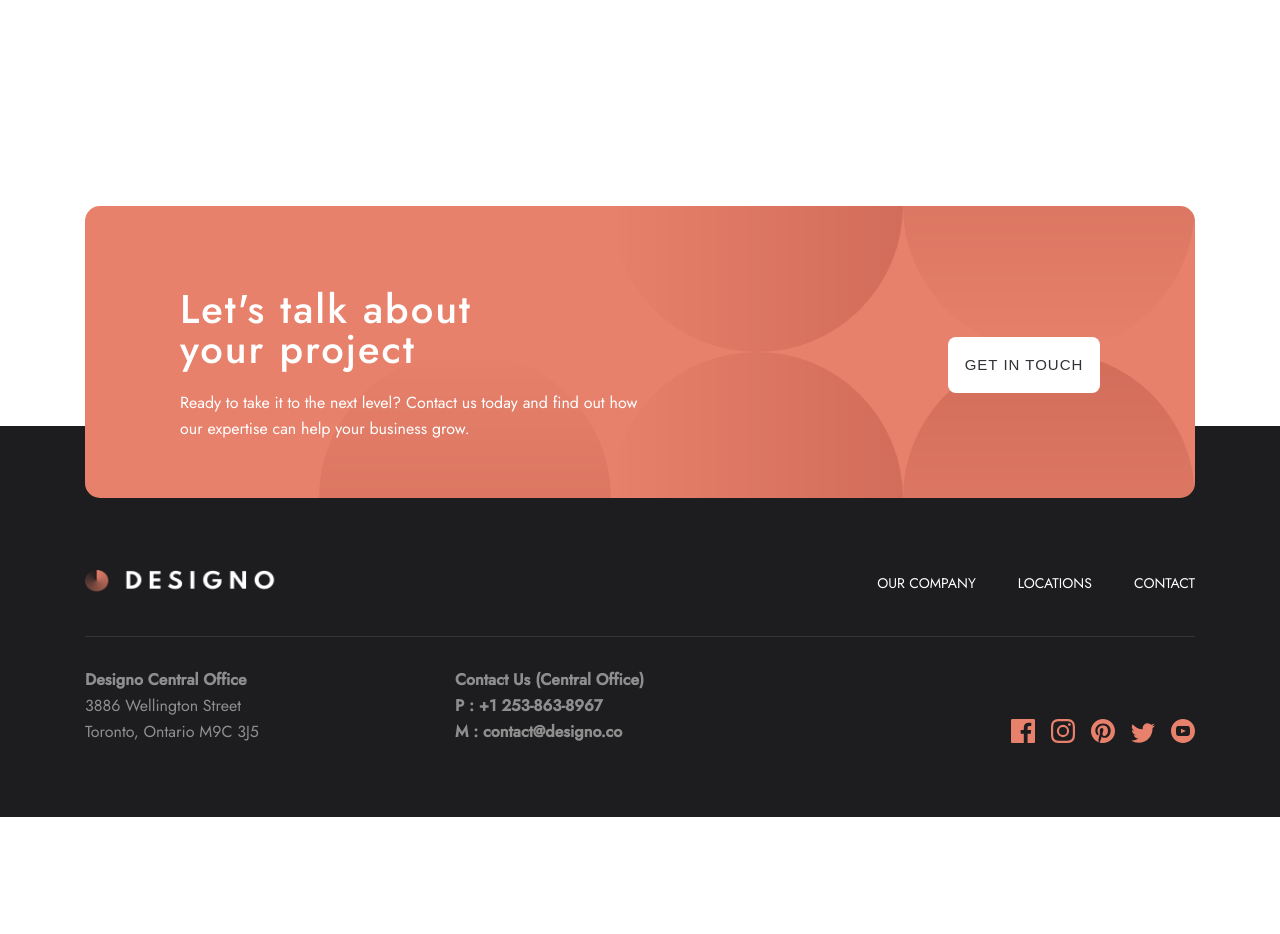
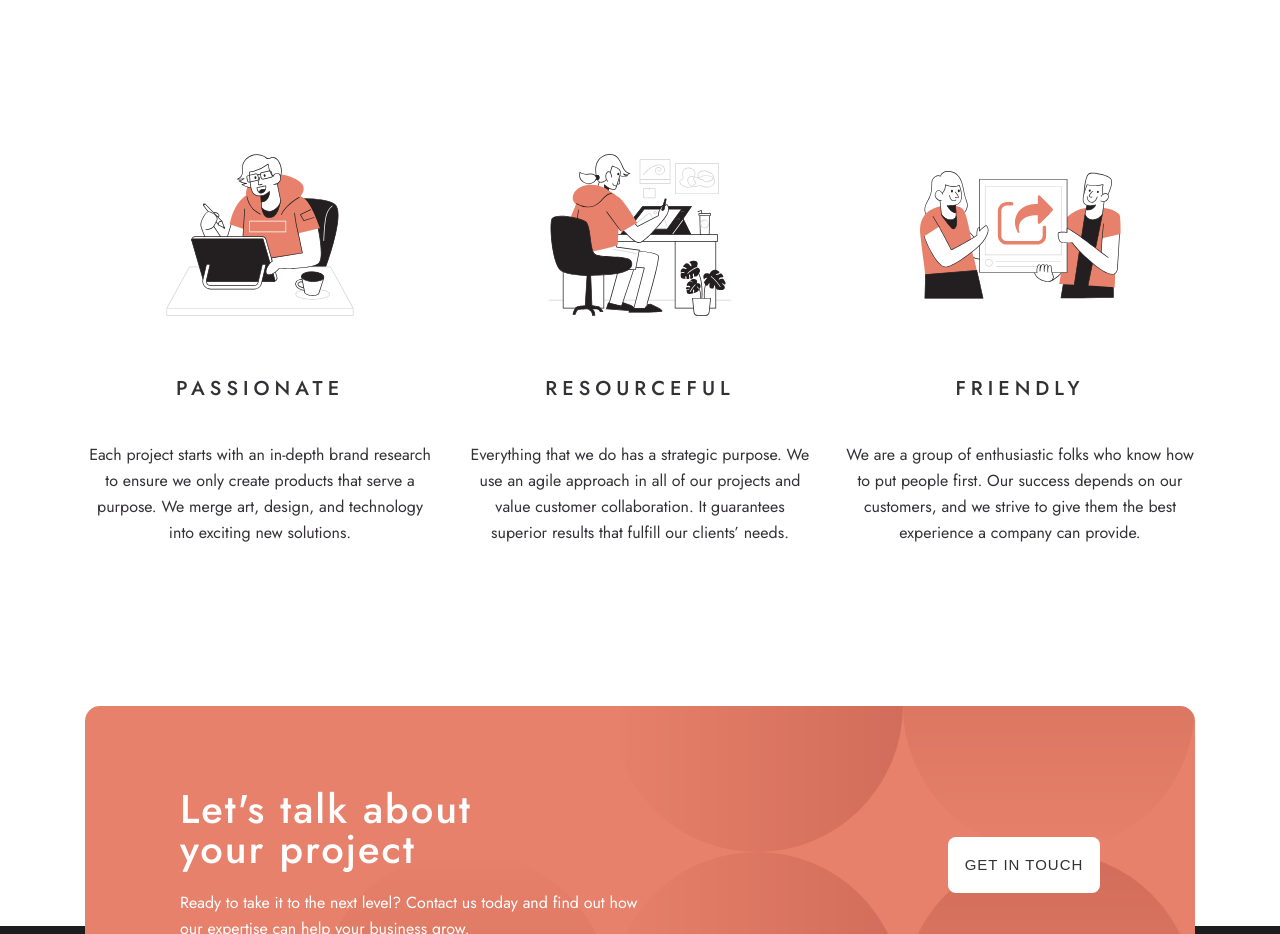
Before and after one commit to Jesuloba-world/Designo, a React (Create React App) app: page / in a window 1280 px wide. Shown: the part 1620-2554 px from the top of the page. Before the commit the page ends 2437 px from the top, so only its background shows below. Built offline with nearby package versions, Linux system fonts and the light colour scheme.

Commit message:
feature component done

```diff
--- /dev/null
+++ b/src/components/Feature/index.tsx
@@ -0,0 +1,19 @@
+import { FC } from "react";
+import { Container, Frame, SmallText } from "./style/feature";
+
+interface composition {
+	Frame: FC;
+	SmallText: FC;
+}
+
+export const Feature: FC & composition = ({ children }) => {
+	return <Container>{children}</Container>;
+};
+
+Feature.Frame = ({ children }) => {
+	return <Frame>{children}</Frame>;
+};
+
+Feature.SmallText = ({ children }) => {
+	return <SmallText>{children}</SmallText>;
+};
--- /dev/null
+++ b/src/components/Feature/style/feature.ts
@@ -0,0 +1,23 @@
+import styled from "styled-components/macro";
+import { Body } from "../../UI/typography/style/typo";
+
+export const Container = styled.div`
+	max-width: 111rem;
+	height: 41.2rem;
+	margin: 0 auto;
+	margin-bottom: 8.8rem;
+	display: grid;
+	grid-template-columns: repeat(3, 1fr);
+	column-gap: 3rem;
+`;
+
+export const Frame = styled.div`
+	display: flex;
+	flex-direction: column;
+	align-items: center;
+	justify-content: space-between;
+`;
+
+export const SmallText = styled(Body)`
+	text-align: center;
+`;
--- a/src/components/Section/index.tsx
+++ b/src/components/Section/index.tsx
@@ -7,6 +7,7 @@ import {
 	Frame,
 	BigText,
 	design,
+	section,
 } from "./style/section";
 import WebImageBig from "../../assets/home/desktop/image-web-design-large.jpg";
 import WebImageSmall from "../../assets/home/desktop/image-web-design-small.jpg";
@@ -18,8 +19,8 @@ interface composition {
 	Design: FC<design>;
 }
 
-export const Section: FC & composition = ({ children }) => {
-	return <Container>{children}</Container>;
+export const Section: FC<section> & composition = ({ isHome, children }) => {
+	return <Container isHome={isHome}>{children}</Container>;
 };
 
 Section.Design = ({ type, isBig }) => {
--- a/src/components/Section/style/section.ts
+++ b/src/components/Section/style/section.ts
@@ -2,21 +2,30 @@ import styled from "styled-components/macro";
 import { Heading3, Heading2 } from "../../UI/typography/style/typo";
 import { Link as RouterLink } from "react-router-dom";
 
+export interface section {
+	isHome?: boolean;
+}
 export interface design {
 	type: "web" | "app" | "graphic";
 	isBig?: boolean;
 	Image?: string;
 }
 
-export const Container = styled.div`
+export const Container = styled.div<section>`
 	max-width: 111rem;
-	height: 64rem;
+	/* height: 64rem; */
 	margin: 16rem auto;
 	display: grid;
 	grid-template-columns: repeat(2, 1fr);
-	grid-template-rows: repeat(2, 1fr);
 	row-gap: 2.4rem;
 	column-gap: 3rem;
+	${({ isHome }) =>
+		isHome
+			? `
+	grid-template-rows:repeat(2, 1fr);
+	height: 64rem;
+	`
+			: `height: 30.8rem`}
 `;
 
 export const Mask = styled.div`
--- a/src/components/index.ts
+++ b/src/components/index.ts
@@ -5,3 +5,4 @@ export { Footer } from "./Footer";
 export { CTA } from "./CTA";
 export { Hero } from "./Hero";
 export { Section } from "./Section";
+export { Feature } from "./Feature";
--- /dev/null
+++ b/src/containers/feature/index.tsx
@@ -0,0 +1,41 @@
+import { Feature, Typo } from "../../components";
+import { ReactComponent as Passionate } from "../../assets/home/desktop/illustration-passionate.svg";
+import { ReactComponent as Friendly } from "../../assets/home/desktop/illustration-friendly.svg";
+import { ReactComponent as Resourceful } from "../../assets/home/desktop/illustration-resourceful.svg";
+
+export const FeatureContainer = () => {
+	return (
+		<Feature>
+			<Feature.Frame>
+				<Passionate />
+				<Typo.H3>PASSIONATE</Typo.H3>
+				<Feature.SmallText>
+					Each project starts with an in-depth brand research to
+					ensure we only create products that serve a purpose. We
+					merge art, design, and technology into exciting new
+					solutions.
+				</Feature.SmallText>
+			</Feature.Frame>
+			<Feature.Frame>
+				<Resourceful />
+				<Typo.H3>RESOURCEFUL</Typo.H3>
+				<Feature.SmallText>
+					Everything that we do has a strategic purpose. We use an
+					agile approach in all of our projects and value customer
+					collaboration. It guarantees superior results that fulfill
+					our clients’ needs.
+				</Feature.SmallText>
+			</Feature.Frame>
+			<Feature.Frame>
+				<Friendly />
+				<Typo.H3>FRIENDLY</Typo.H3>
+				<Feature.SmallText>
+					We are a group of enthusiastic folks who know how to put
+					people first. Our success depends on our customers, and we
+					strive to give them the best experience a company can
+					provide.
+				</Feature.SmallText>
+			</Feature.Frame>
+		</Feature>
+	);
+};
--- a/src/containers/index.ts
+++ b/src/containers/index.ts
@@ -3,3 +3,4 @@ export { FooterContainer } from "./footer";
 export { CTAContainer } from "./CTA";
 export { HeroContainer } from "./hero";
 export { SectionContainer } from "./section";
+export { FeatureContainer } from "./feature";
--- a/src/containers/section/index.tsx
+++ b/src/containers/section/index.tsx
@@ -1,9 +1,20 @@
 import { Section } from "../../components";
+import { useLocation } from "react-router-dom";
 
 export const SectionContainer = () => {
+	const location = useLocation();
+
+	let isHome,
+		isBig = false;
+
+	if (location.pathname === "/") {
+		isHome = true;
+		isBig = true;
+	}
+
 	return (
-		<Section>
-			<Section.Design type={"web"} isBig />
+		<Section isHome={isHome}>
+			<Section.Design type={"web"} isBig={isBig} />
 			<Section.Design type={"app"} />
 			<Section.Design type={"graphic"} />
 		</Section>
--- a/src/pages/contact.tsx
+++ b/src/pages/contact.tsx
@@ -2,5 +2,9 @@ import { FC } from "react";
 import { Typo } from "../components";
 
 export const Contact: FC = ({ children }) => {
-	return <Typo.H1>This is the Contact Page</Typo.H1>;
+	return (
+		<>
+			<Typo.H1>This is the Contact Page</Typo.H1>
+		</>
+	);
 };
--- a/src/pages/home.tsx
+++ b/src/pages/home.tsx
@@ -1,11 +1,16 @@
 import { FC } from "react";
-import { HeroContainer, SectionContainer } from "../containers";
+import {
+	HeroContainer,
+	SectionContainer,
+	FeatureContainer,
+} from "../containers";
 
 export const Home: FC = () => {
 	return (
 		<>
 			<HeroContainer />
 			<SectionContainer />
+			<FeatureContainer />
 		</>
 	);
 };
```
